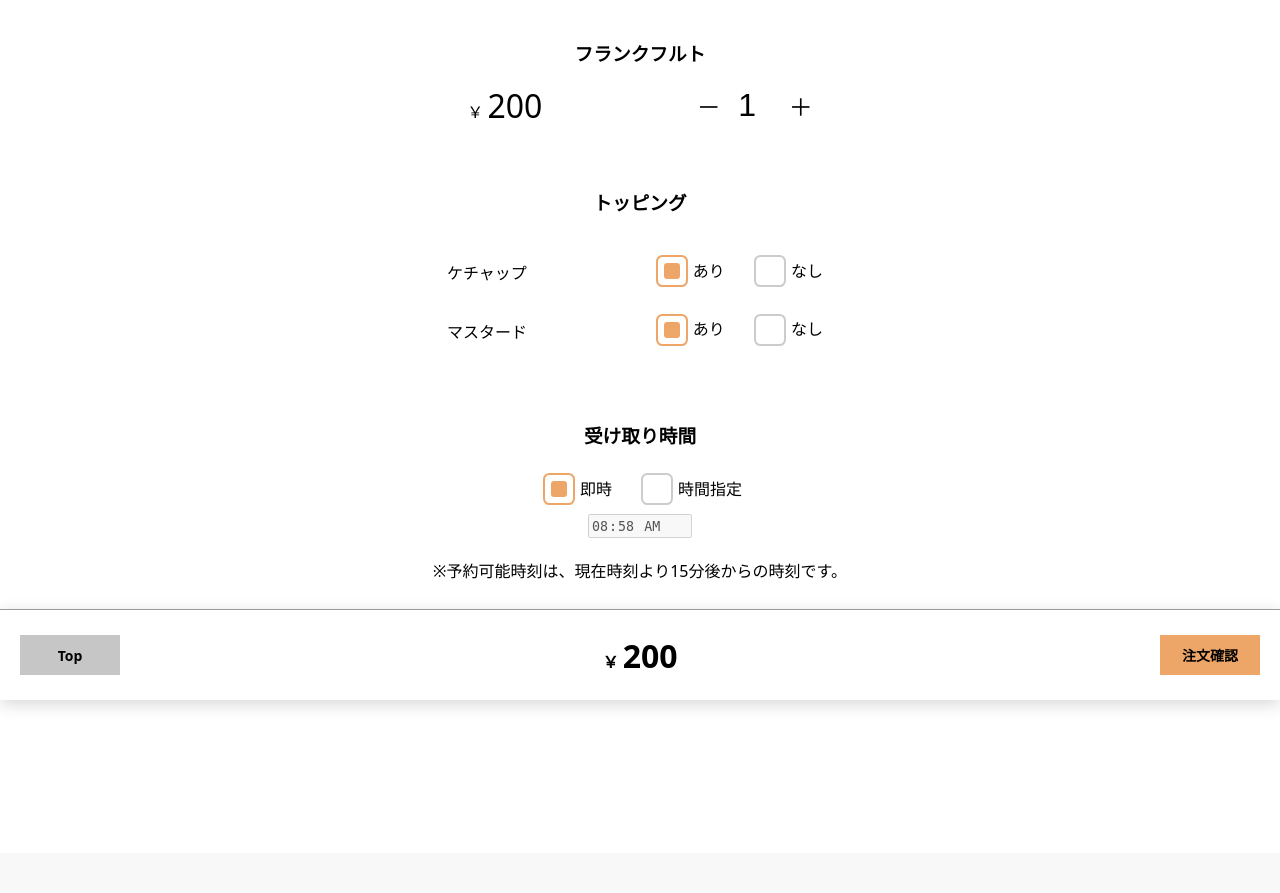
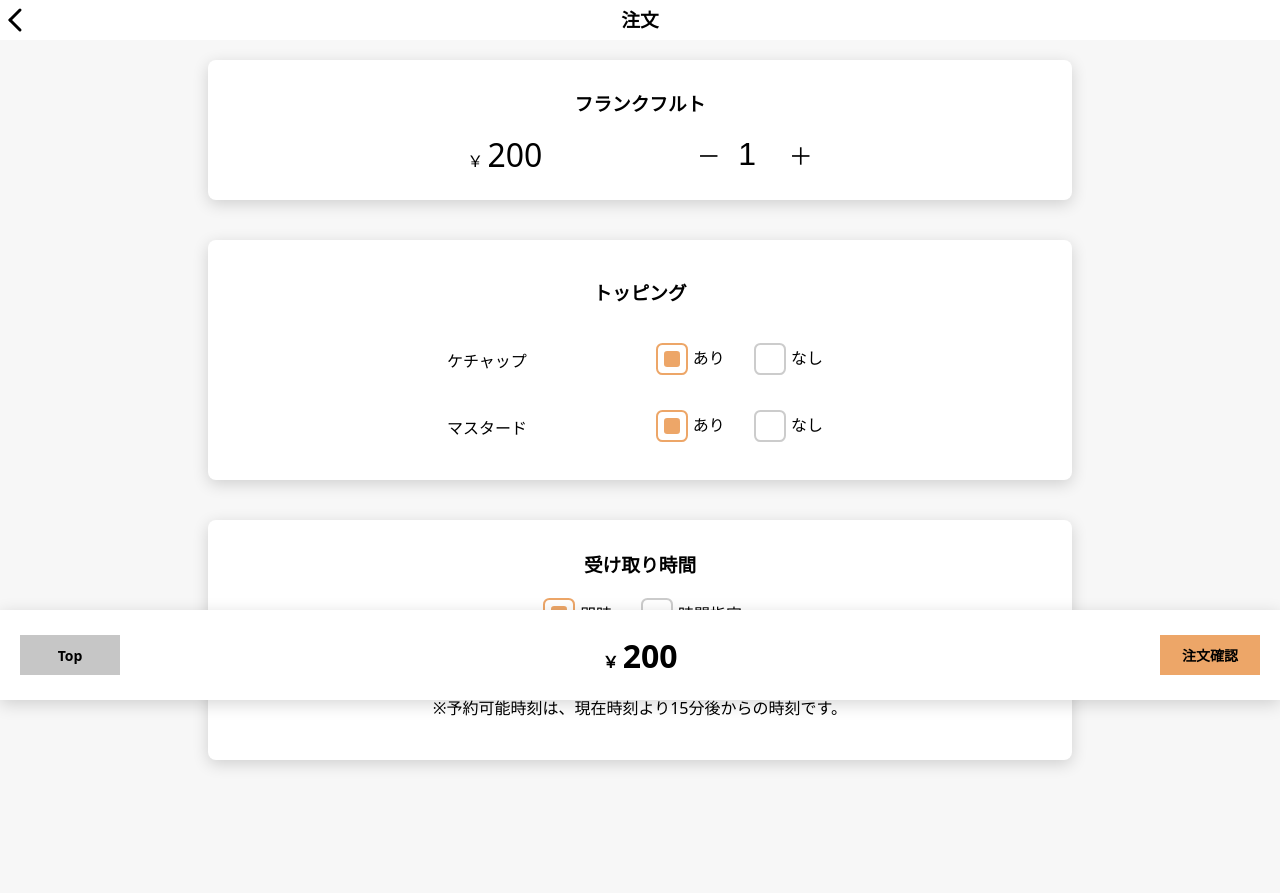
Before and after one commit to oithxs/mobile-order-2024, a Flask app: page /order in a window 1280 px wide. Shown: the part 100-993 px from the top of the page. Before the commit the page ends 804 px from the top, so only its background shows below. Run offline with Flask 3, Linux system fonts and the light colour scheme.

Commit message:
注文画面のレイアウトをさらに調整

```diff
--- a/Flask/static/css/user/order.css
+++ b/Flask/static/css/user/order.css
@@ -1,3 +1,30 @@
+.subheader {
+    display: flex;
+    justify-content: center;
+    position: relative;
+    /* background-color: aqua; */
+    height: 40px;
+}
+
+.return {
+    stroke: #000;
+    stroke-width: 3;
+    stroke-linecap: round;
+    position: absolute;
+    left: 0;
+}
+
+h3 {
+    margin: 0;
+    line-height: 40px;
+}
+
+main{
+    flex: 1;
+    overflow-y: scroll;
+    background-color: #f7f7f7;
+}
+
 .container{
     min-height: 853px;
     width: 100%;
@@ -9,7 +36,7 @@
     align-items: center;
 }
 
-a{
+.pageButton span{
     text-decoration: none;
     color: #000000;
     cursor: none;
@@ -110,43 +137,55 @@ input[type="radio"]:checked::before {
 
 .frankfurt{
     height: 100px;
-    width: 100%;
+    width: 90%;
     display: flex;
     flex-direction: column;
     align-items: center;
     justify-content: space-around;
     padding-top: 20px;
     padding-bottom: 20px;
+    background-color: #ffffff;
+    margin: 20px;
+    border-radius: 0.5rem;
+    box-shadow: 0 4px 16px rgba(0 0 0 / 16%);
 }
 
 .topping{
     height: 200px;
-    width: 100%;
+    width: 90%;
     display: flex;
     flex-direction: column;
     align-items: center;
     justify-content: space-around;
     padding-top: 20px;
     padding-bottom: 20px;
+    background-color: #ffffff;
+    margin: 20px;
+    border-radius: 0.5rem;
+    box-shadow: 0 4px 16px rgba(0 0 0 / 16%);
 }
 
 .reservationTime{
     height: 200px;
-    width: 100%;
+    width: 90%;
     display: flex;
     flex-direction: column;
     align-items: center;
     justify-content: space-around;
     padding-top: 20px;
     padding-bottom: 20px;
+    background-color: #ffffff;
+    margin: 20px;
+    border-radius: 0.5rem;
+    box-shadow: 0 4px 16px rgba(0 0 0 / 16%);
 }
 
 .footerMenu{
     position: fixed;
     bottom: 0;
     width: 100%;
-    border-top: solid 1px;
-    border-top-color: #9a9a9a;
+    /* border-top: solid 1px;
+    border-top-color: #9a9a9a; */
     background-color: white;
     box-shadow: 0 4px 16px rgba(0 0 0 / 16%);
 }
--- a/Flask/templates/user/order.html
+++ b/Flask/templates/user/order.html
@@ -8,6 +8,16 @@
 
 {% block content %}
     <body>
+        <div class="subheader">
+            <h3>注文</h3>
+            <!-- この矢印ボタンで戻れるようにする -->
+            <svg class="return" version="1.1" height="40" width="40" viewBox="0 0 40 40" onclick="window.location.href = '/top';">
+                <path class="line" d="M 10,20 L 20,10" />
+                <path class="line" d="M 10,20 L 20,30" />
+            </svg>
+        </div>
+
+        <main>
             <form action="/confirm" id="orderForm" method="POST">
                 <div class="container">
                     <div class="frankfurt">
@@ -76,21 +86,20 @@
                 </div>
                 <div class="footerMenu">
                     <div class="footerContents">
-                    <div class="pageButton">
-                        <a href="/top">Top</a>
+                        <div class="pageButton" id="backToTop" onclick="window.location.href = '/top';">
+                            <span>Top</span>
                         </div>
                         <div class="resultMoney">
                             <span>￥</span>
                             <span id="resultMoney" class="large">200</span>
                         </div>
-                    <div class="pageButton nextButton">
-                        <a id="goToConfirm">注文確認</a>
+                        <div class="pageButton nextButton" id="goToConfirm">
+                            <span>注文確認</span>
                         </div>
-                    <!-- <button type="submit">注文確認へ</button> -->
                     </div>
-                <!-- <button type="button" id="backToTop">Top</button> -->
                 </div>
             </form>
+        </main>
 
         <dialog>
             <div>
```
Lines whose indentation alone changed are shown as unchanged.
